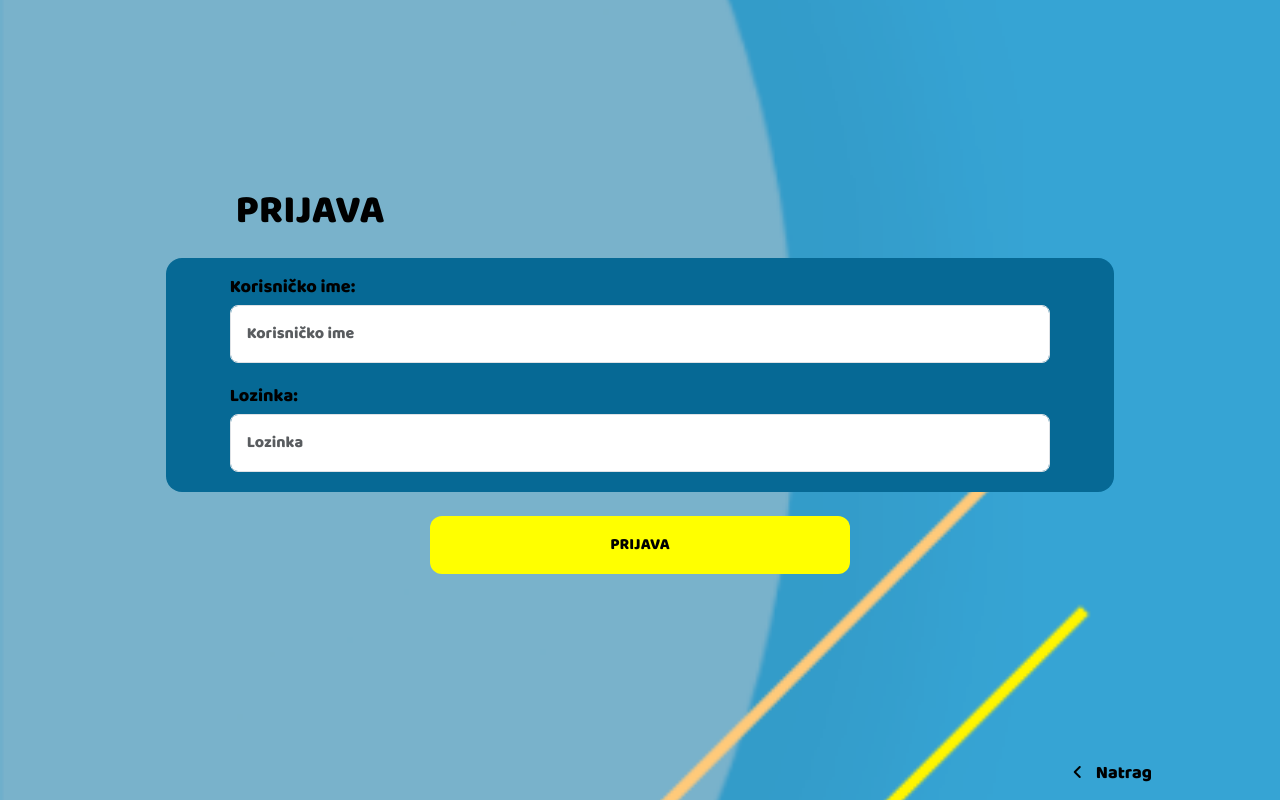
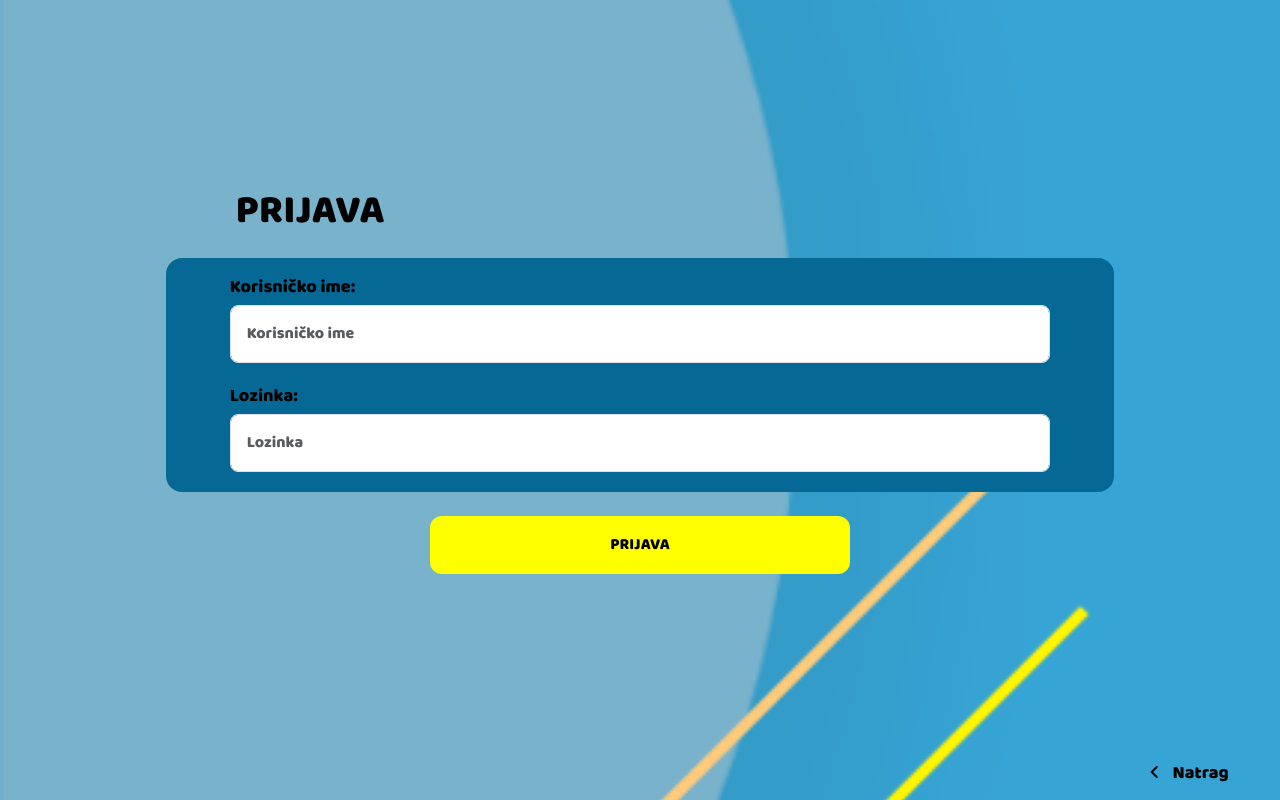
Before and after one commit to emilipuh/frontend, a Vue app: page /prijava in a window 1280 px wide. Built offline with nearby package versions, Linux system fonts and the light colour scheme.

Commit message:
Manje izmjene oko dizajna

```diff
--- a/src/views/Prijava.vue
+++ b/src/views/Prijava.vue
@@ -133,6 +133,6 @@ form {
 .icon {
   color: black;
   text-align: end;
-  margin-right: 10vw;
+  margin-right: 4vw;
 }
 </style>
--- a/src/views/Registracija.vue
+++ b/src/views/Registracija.vue
@@ -220,6 +220,6 @@ form {
 .icon {
   color: black;
   text-align: end;
-  margin-right: 10vw;
+  margin-right: 4vw;
 }
 </style>
```
